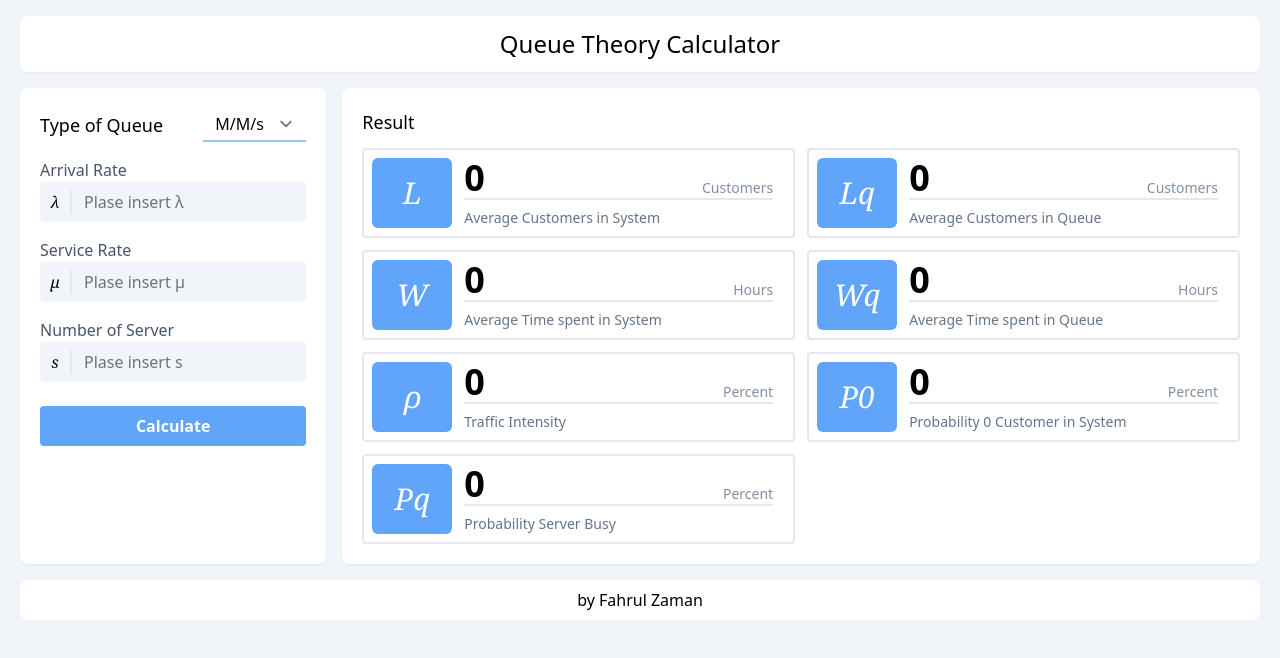
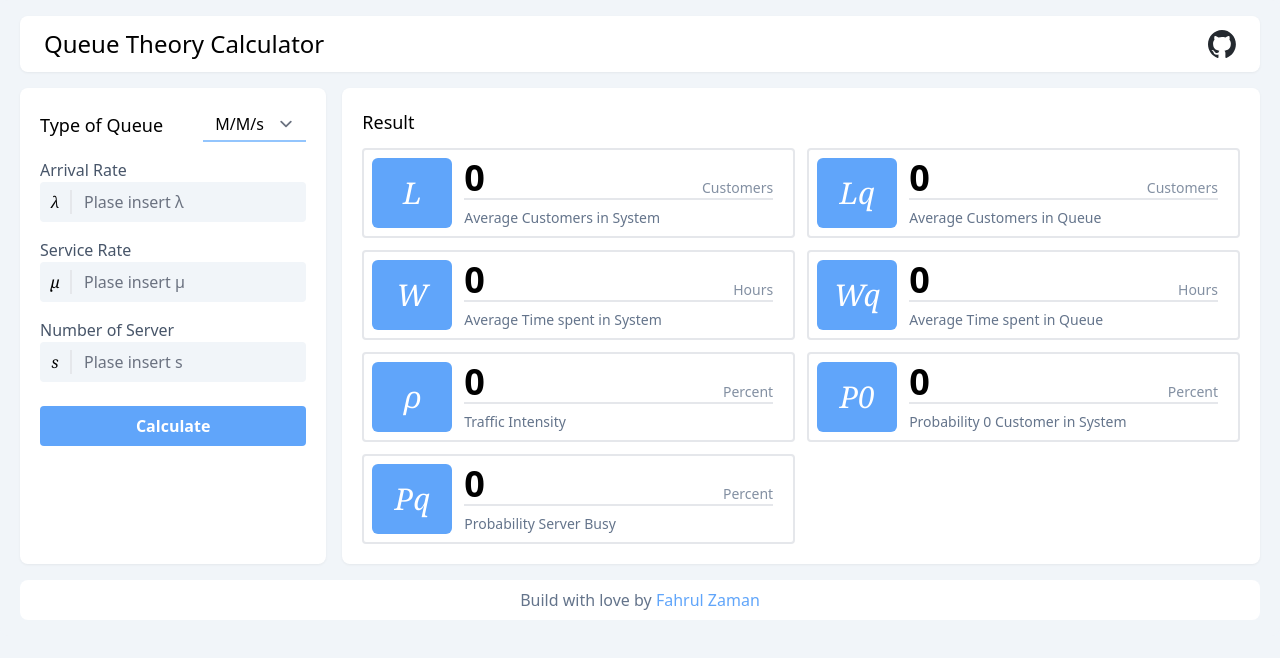
Before and after one commit to fhrlzmn/queue-theory-calculator, a React (Vite) app: page / in a window 1280 px wide. Shown: the top 658 px of the page. Built offline with nearby package versions, Linux system fonts and the light colour scheme.

Commit message:
feat: add project link

```diff
--- a/package.json
+++ b/package.json
@@ -1,7 +1,7 @@
 {
   "name": "queue-theory-calculator",
   "private": true,
-  "version": "0.0.0",
+  "version": "1.0.1",
   "type": "module",
   "scripts": {
     "dev": "vite --host",
--- a/src/layout/Footer.jsx
+++ b/src/layout/Footer.jsx
@@ -1,7 +1,16 @@
 export default function Footer() {
   return (
     <div className="bg-white rounded-lg p-2">
-      <h1 className="text-center">by Fahrul Zaman</h1>
+      <h1 className="text-center text-slate-500">
+        Build with love by{' '}
+        <a
+          href="https://github.com/fhrlzmn"
+          target="_blank"
+          className="text-blue-400 hover:underline"
+        >
+          Fahrul Zaman
+        </a>
+      </h1>
     </div>
   );
 }
--- a/src/layout/Header.jsx
+++ b/src/layout/Header.jsx
@@ -1,7 +1,22 @@
 export default function Header() {
   return (
-    <div className="bg-white rounded-lg drop-shadow-sm py-3 text-center">
+    <div className="flex justify-between items-center px-6 bg-white rounded-lg drop-shadow-sm py-3 text-center">
       <h1 className="text-2xl">Queue Theory Calculator</h1>
+      <ul className="flex justify-center gap-4">
+        <li>
+          <a
+            href="https://github.com/fhrlzmn/queue-theory-calculator"
+            target="_blank"
+          >
+            <img
+              src="/github.svg"
+              width={28}
+              alt="GitHub"
+              className="text-blue-500"
+            />
+          </a>
+        </li>
+      </ul>
     </div>
   );
 }
```
Also changed, not shown: public/github.svg (added), 1 other file (tests, documents, lock files or other folders).
